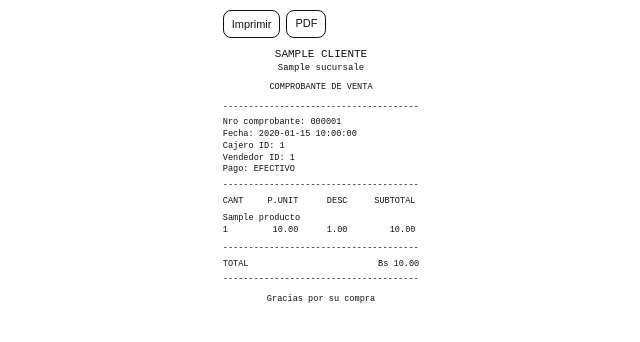
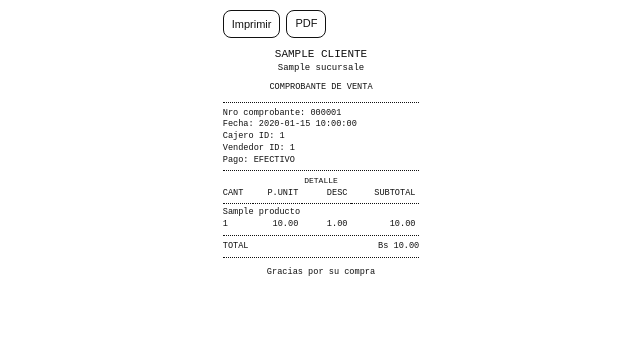
Before and after one commit to lfserna/ferreteria, a Flask app: page /ventas/1/comprobante in a window 1280 px wide. Shown: the top 342 px of the page, without its empty margins (319-959 px from the left). Run offline with Flask 3, Linux system fonts and the light colour scheme; the visitor is signed in with stand-in values (Sample User, id 1); tables that the repository leaves empty hold one stand-in row (values such as "Sample post").

Commit message:
Mantener comprobante con separadores punteados

```diff
--- a/app/templates/sales/receipt_58mm.html
+++ b/app/templates/sales/receipt_58mm.html
@@ -7,16 +7,18 @@
 @page{size:58mm 200mm;margin:3mm}
 *{box-sizing:border-box;font-weight:400}
 body{width:52mm;margin:0 auto;font-family:"Courier New",Courier,monospace;font-size:8.6px;line-height:1.25;color:#111;background:#fff}
-.ticket{width:52mm}.center{text-align:center}.right{text-align:right}.row{display:flex;justify-content:space-between;gap:4px}.dash{white-space:nowrap;overflow:hidden;margin:5px 0}.dash::before{content:"------------------------------------------------"}.title{font-size:11px;text-transform:uppercase;margin:0}.subtitle{font-size:9px;margin:1px 0}.meta p,.totals p{margin:1px 0}.num{text-align:right;white-space:nowrap}.actions{margin:10px 0;display:flex;gap:6px;font-family:Arial,sans-serif}.actions a,.actions button{border:1px solid #111;background:#fff;color:#111;padding:6px 8px;text-decoration:none;border-radius:8px;font-size:11px}
+.ticket{width:52mm}.center{text-align:center}.right{text-align:right}.row{display:flex;justify-content:space-between;gap:4px}.dash{border-top:1px dotted #111;margin:5px 0;height:0}.title{font-size:11px;text-transform:uppercase;margin:0}.subtitle{font-size:9px;margin:1px 0}.meta p,.totals p{margin:1px 0}.num{text-align:right;white-space:nowrap}.actions{margin:10px 0;display:flex;gap:6px;font-family:Arial,sans-serif}.actions a,.actions button{border:1px solid #111;background:#fff;color:#111;padding:6px 8px;text-decoration:none;border-radius:8px;font-size:11px}
+.section-title{font-size:8px;text-transform:uppercase;text-align:center;margin:3px 0 2px;color:#111}
 .item-table{width:52mm;border-collapse:collapse;table-layout:fixed}
 .item-table col.qty{width:8mm}.item-table col.unit{width:13mm}.item-table col.discount{width:13mm}.item-table col.subtotal{width:18mm}
-.item-table th{padding:0 1mm 1mm 0;text-transform:uppercase;text-align:right;white-space:nowrap}
+.item-table th{padding:0 1mm 1mm 0;text-transform:uppercase;text-align:right;white-space:nowrap;border-bottom:1px dotted #111}
 .item-table th:first-child{text-align:left}
 .item-table td{padding:0 1mm 1mm 0;vertical-align:top;text-align:right;white-space:nowrap}
 .item-table td:first-child{text-align:left}
-.item-name-row td{padding:3px 0 1px 0;text-align:left;white-space:normal;word-break:break-word}
+.item-name-row td{padding:3px 0 1px 0;text-align:left;white-space:normal;word-break:break-word;border-top:1px dotted #ccc}
 .item-values td{padding-bottom:2px}
-@media print{.actions{display:none}body{width:52mm}}
+.totals{border-top:1px dotted #111;border-bottom:1px dotted #111;padding:4px 0;margin-top:4px}
+@media print{.actions{display:none}body{width:52mm}.dash{border-top:1px dotted #111}}
 </style>
 </head>
 <body>
@@ -36,6 +38,7 @@ body{width:52mm;margin:0 auto;font-family:"Courier New",Courier,monospace;font-s
         <p>Pago: {{ venta.metodo_pago or '-' }}</p>
     </section>
     <div class="dash"></div>
+    <p class="section-title">Detalle</p>
     <table class="item-table">
         <colgroup>
             <col class="qty">
@@ -63,11 +66,9 @@ body{width:52mm;margin:0 auto;font-family:"Courier New",Courier,monospace;font-s
             {% endfor %}
         </tbody>
     </table>
-    <div class="dash"></div>
     <section class="totals">
         <p class="row"><span>TOTAL</span><span>Bs {{ '%.2f'|format(venta.total) }}</span></p>
     </section>
-    <div class="dash"></div>
     <p class="center">Gracias por su compra</p>
 </div>
 </body>
```
